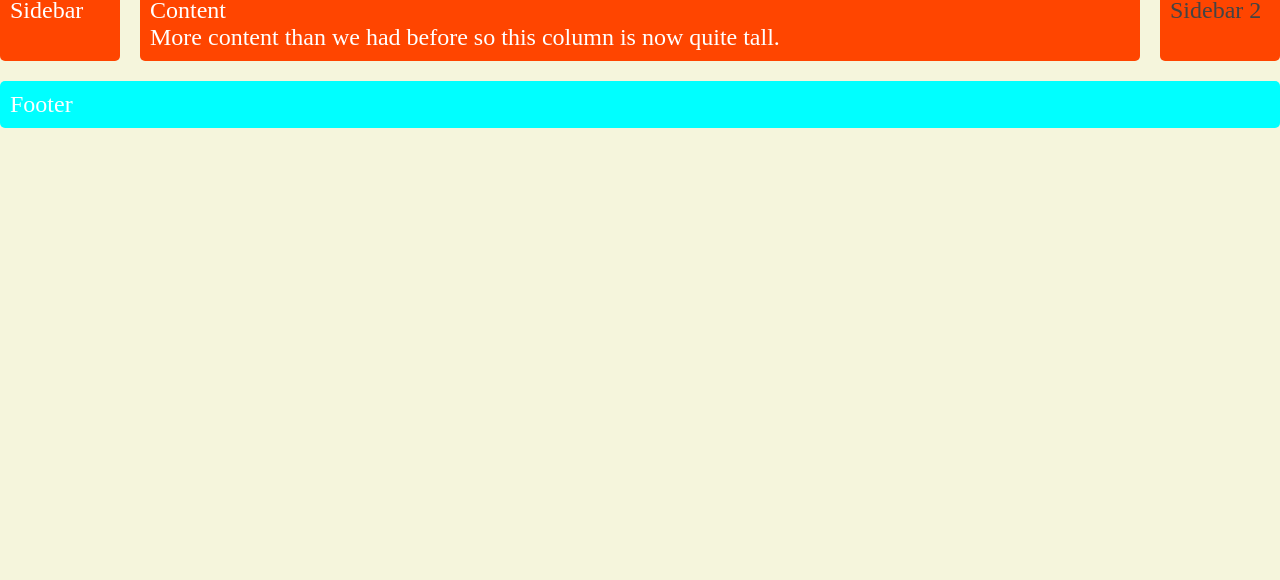
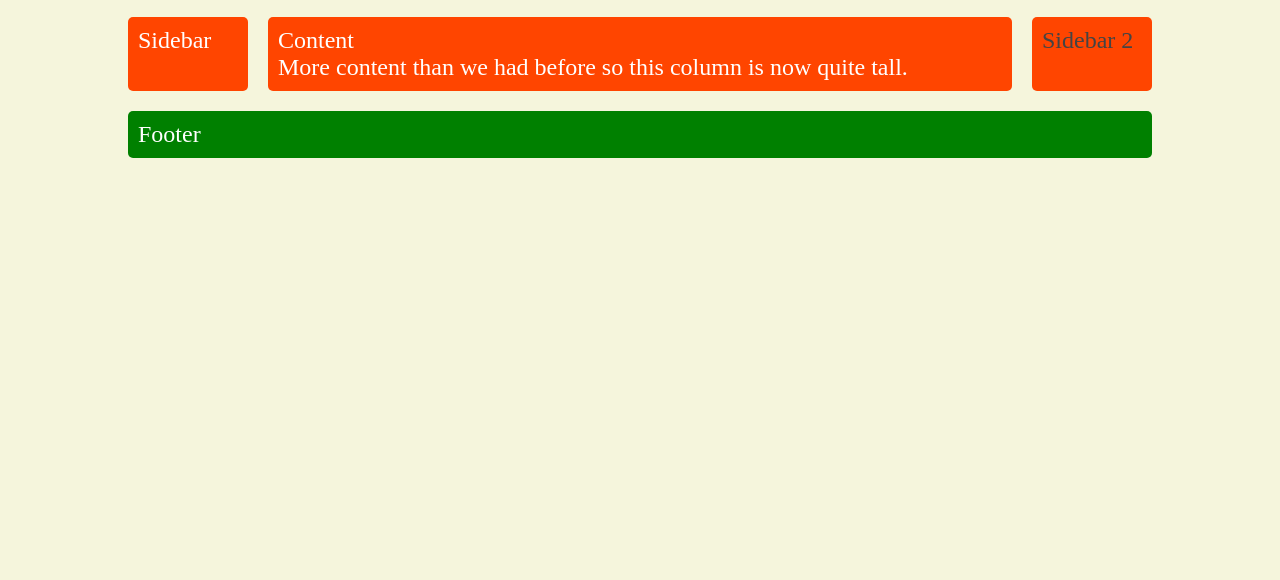
Before and after one commit to Phil-Thibeault/exercice-2, a plain HTML site: page index.htm in a window 1280 px wide. Shown: the part 220-800 px from the top of the page. Drawn offline with Linux system fonts and the light colour scheme.

Commit message:
mise a jour couleur header et footer

```diff
--- a/css/style.css
+++ b/css/style.css
@@ -13,6 +13,7 @@ body {
     align-items: center;
     text-align: center;
     background: yellowgreen;
+    margin-bottom: 30px;
   }
 
   .sidebar {
@@ -72,6 +73,8 @@ body {
         "header  header  header"
               "sidebar content sidebar2"
               "footer  footer  footer";
+              max-width: 80vw;
+              margin: 0 auto;
           }
           nav {
             grid-template-columns: 100%;
@@ -90,7 +93,7 @@ body {
 
   .header,
   .footer {
-    background-color: cyan;
+    background-color: green;
   }
 
   .sidebar2 {
```
